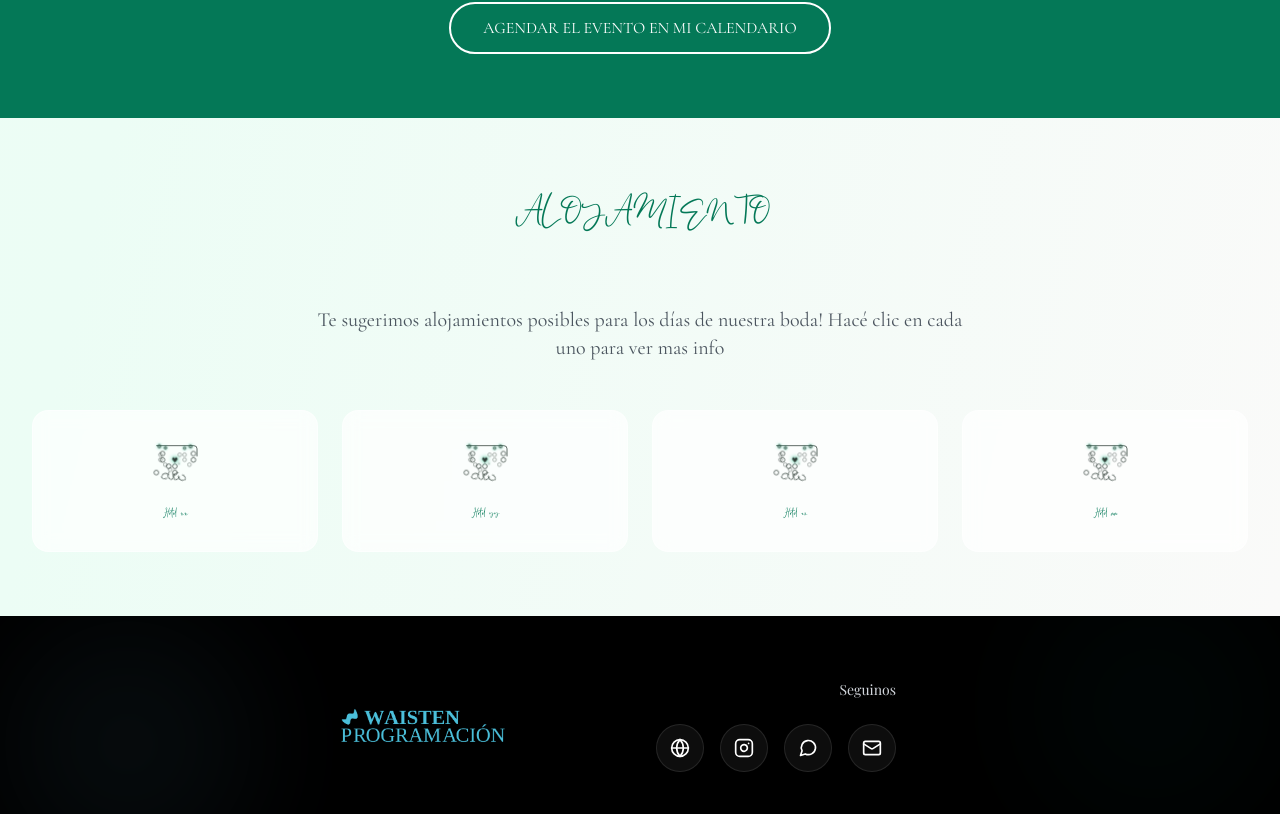
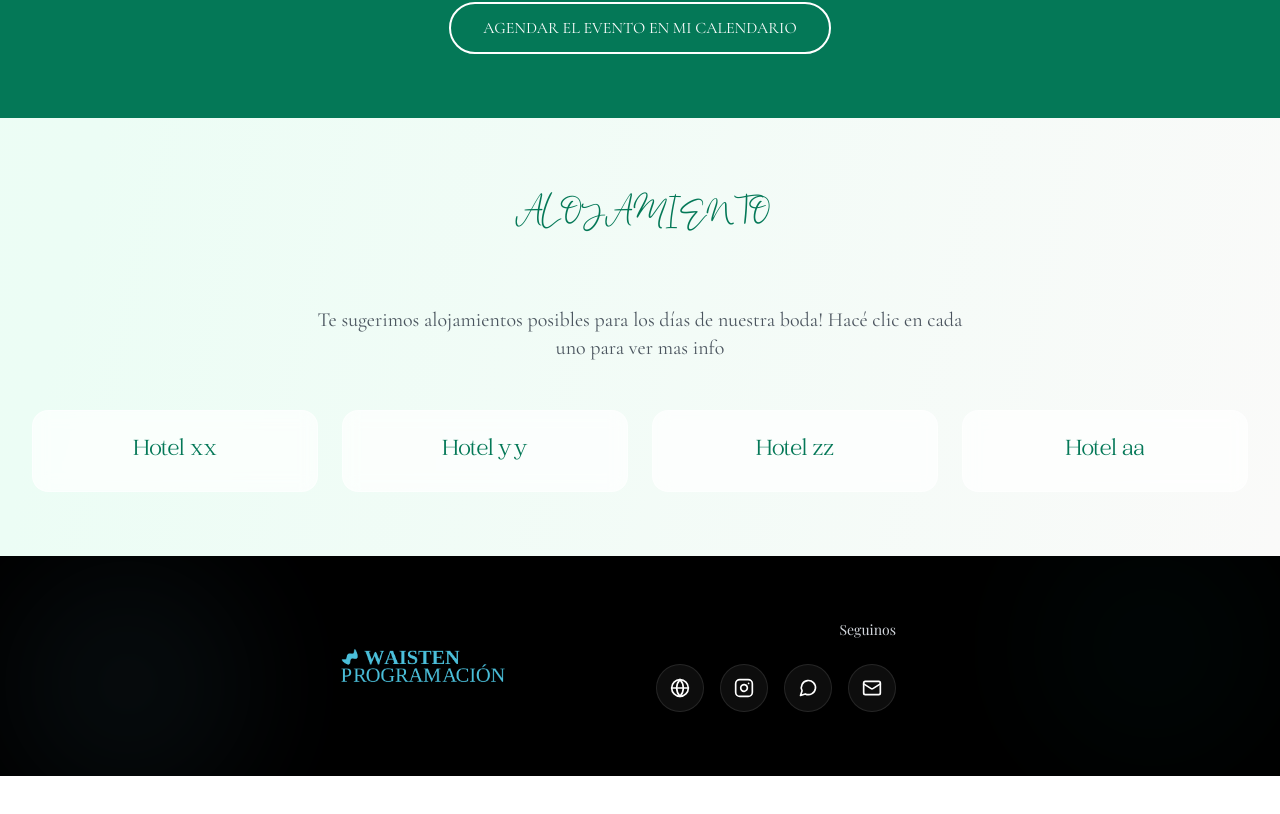
Before and after one commit to BorisWaisten/boda-demo, a Next.js app: page /demos/modern in a window 1280 px wide. Shown: the part 5026-5840 px from the top of the page. After the commit the page ends 5802 px from the top, so only its background shows below. Built offline with nearby package versions, Linux system fonts and the light colour scheme; a web font is replaced by a local one.

Commit message:
modify icon

```diff
--- a/app/demos/[slug]/page.tsx
+++ b/app/demos/[slug]/page.tsx
@@ -259,7 +259,6 @@ export default function DemoPage({ params }: { params: { slug: string } }) {
           <div className="grid md:grid-cols-2 lg:grid-cols-4 gap-6">
             {['Hotel xx', 'Hotel yy', 'Hotel zz', 'Hotel aa'].map((hotel, index) => (
               <div key={hotel} className="feature-plain p-6 text-center hover:bg-white/20 transition-colors duration-300" {...useReveal(24, index * 100)}>
-                <WeddingIcon name="Calendar" size="lg" type="svg" className="text-wedding-gold mx-auto mb-4" animated />
                 <h3 className="text-lg font-catchy text-wedding-burgundy">{hotel}</h3>
               </div>
             ))}
--- a/app/demos/baroque/page.tsx
+++ b/app/demos/baroque/page.tsx
@@ -928,7 +928,6 @@ export default function BaroqueDemo() {
                     viewport={{ once: true }}
                     transition={{ type: "spring", stiffness: 200, delay: index * 0.1 + 0.2 }}
                   >
-                    <BaroqueSVG name="Love letter" size="lg" color="#8B1538" className="mx-auto mb-4" animated />
                   </motion.div>
                   <h3 className="text-lg font-classical-romance text-wedding-burgundy">{hotel}</h3>
                 </div>
--- a/app/demos/modern/page.tsx
+++ b/app/demos/modern/page.tsx
@@ -635,9 +635,8 @@ export default function ModernDemo() {
                   viewport={{ once: true }}
                   transition={{ type: "spring", stiffness: 200, delay: index * 0.1 + 0.2 }}
                 >
-                  <WeddingIcon name="Calendar" size="lg" type="svg" className="text-wedding-gold mx-auto mb-4" animated />
                 </motion.div>
-                <h3 className="text-lg font-amsterdam text-wedding-burgundy">{hotel}</h3>
+                <h3 className="text-xl md:text-2xl font-catchy text-wedding-burgundy">{hotel}</h3>
               </motion.div>
             ))}
           </div>
```
